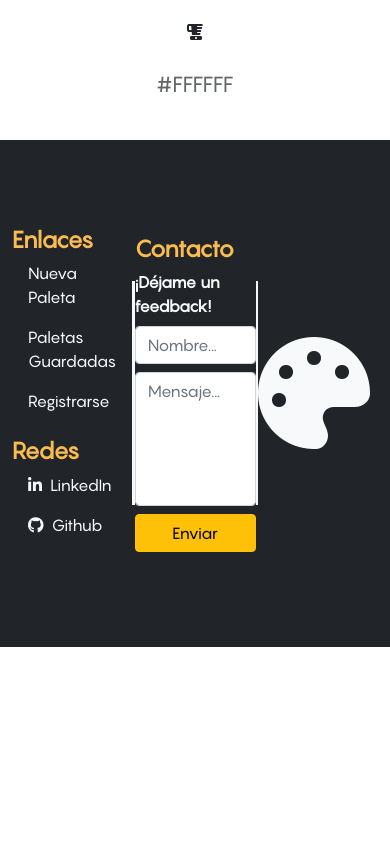
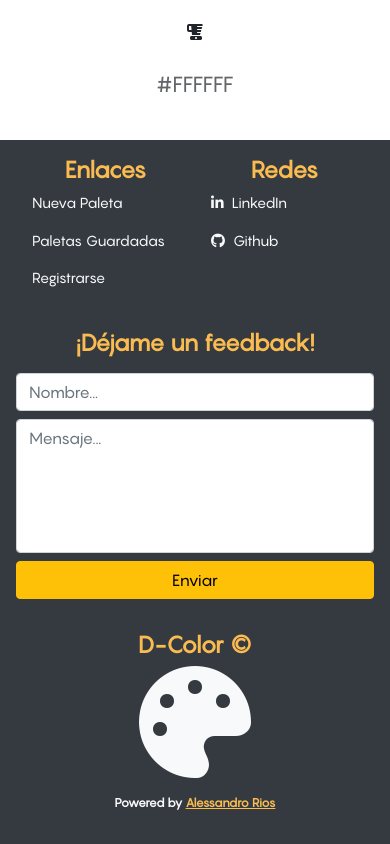
Before and after one commit to dalessandro07/d-color, a website: page index.html in a window 390 px wide. Shown: the part 791-1635 px from the top of the page. Before the commit the page ends 1438 px from the top, so only its background shows below. Drawn offline with nearby package versions, Linux system fonts and the light colour scheme; some packages are replaced by stand-ins of ours; no server answers; a script that the page names is missing.

Commit message:
bugs fixed, cambios generales, footer optimizado

```diff
--- a/css/styles.css
+++ b/css/styles.css
@@ -119,7 +119,7 @@ input:focus {
 
 .contenedor-paleta-hora {
     flex: auto;
-    flex-grow: 0;
+    align-items: center;
 }
 
 .contenedor-colores {
@@ -331,8 +331,8 @@ input:focus {
 /* FOOTER */
 
 .footer {
-    height: 60vh;
-    background-color: var(--bs-gray-900);
+    height: auto;
+    background-color: var(--bs-gray-800);
 }
 
 .flex-padre-footer {
@@ -340,20 +340,52 @@ input:focus {
     justify-content: space-between;
     align-items: center;
     height: 100%;
+    padding: 1rem;
 }
 
-.lista-enlaces {
-    padding-left: 0;
+.titulo-footer {
+    color: var(--orange);
+    font-weight: bold;
+    width: 100%;
+    text-align: center;
+}
+
+.items-footer {
+    flex-grow: 1;
+    justify-content: center;
+}
+
+.separador {
+    height: 14rem;
+    width: 1px;
+    margin: 0 2rem;
+    background-color: var(--bs-gray-100);
+}
+
+/* ENLACES */
+
+.contenedor-enlaces-padre {
+    width: 72.5%;
 }
 
 .lista-item {
     color: var(--bs-gray-100);
 }
 
-.titulo-footer {
-    color: var(--orange);
-    font-weight: bold;
+.lista-item:active,
+.lista-item:hover {
+    color: var(--beige);
 }
+
+/* REDES */
+
+.contenedor-redes,
+.contenedor-contacto,
+.contenedor-enlaces {
+    width: 100%;
+}
+
+/* CONTACTO */
 
 .form-control {
     margin-top: 1.75rem;
@@ -363,19 +395,18 @@ input:focus {
     box-shadow: 0px 2px 9px 4px var(--orange) !important;
 }
 
+/* LOGO */
+
 .contenedor-logo {
+    width: 60%;
     display: flex;
     align-items: center;
 }
 
-.separador {
-    height: 14rem;
-    width: 5px;
-    background-color: var(--bs-gray-100);
-}
-
 .icono-footer {
     font-size: 7rem;
+    width: 100%;
+    text-align: center;
     color: var(--bs-gray-100);
 }
 
@@ -427,6 +458,84 @@ input:focus {
     .contenedor-hex {
         margin: 1rem auto 0 auto;
         width: fit-content;
+    }
+
+    /* FOOTER */
+
+    .footer {
+        height: 100vh;
+    }
+
+    .flex-padre-footer {
+        display: grid;
+        grid-template-columns: 1fr 1fr;
+        grid-template-rows: 1fr 1fr;
+    }
+
+    .contenedor-enlaces-padre {
+        font-size: 0.9rem;
+        width: 100%;
+        flex-direction: row !important;
+        grid-column: 1 / 3;
+    }
+
+    .contenedor-redes {
+        height: 100%;
+        padding: 0.7rem 0;
+    }
+
+    .contenedor-contacto {
+        grid-column: 2 / 3;
+        grid-row: 2;
+    }
+
+    .contenedor-logo {
+        grid-column: 1 / 2;
+        grid-row: 2;
+        width: 100%;
+    }
+
+    .icono-footer {
+        font-size: 4rem;
+    }
+
+    .separador {
+        display: none;
+    }
+}
+
+@media (max-width: 430px) {
+    .footer {
+        height: auto;
+    }
+
+    .flex-padre-footer {
+        display: flex;
+        flex-direction: column;
+    }
+
+    .lista-enlaces {
+        padding: 0;
+    }
+
+    .contenedor-contacto {
+        margin-top: 1rem;
+    }
+
+    .contenedor-logo {
+        margin-top: 2rem;
+    }
+
+    .contenedor-redes {
+        padding: 0;
+    }
+
+    .icono-footer {
+        font-size: 7rem;
+    }
+
+    .separador {
+        display: none;
     }
 }
 
--- a/index.html
+++ b/index.html
@@ -137,28 +137,32 @@
             </main>
 
             <footer class="footer">
-                <div class="container flex-padre-footer">
-                    <div class="contenedor-enlaces h-100 d-flex flex-column justify-content-center">
+                <div class="flex-padre-footer container-fluid">
+                    <div class="items-footer contenedor-enlaces-padre h-100 d-flex flex-column justify-content-center">
+                        <div class="contenedor-enlaces">
                             <h3 class="titulo-footer m-0">Enlaces</h3>
                             <ul class="lista-enlaces">
                                 <li class="lista-item nueva-paleta nav-link">Nueva Paleta</li>
                                 <li class="lista-item paletas-guardadas-link nav-link">Paletas Guardadas</li>
                                 <li class="lista-item register nav-link">Registrarse</li>
                             </ul>
+                        </div>
+                        <div class="contenedor-redes">
                             <h3 class="titulo-footer m-0">Redes</h3>
                             <ul class="lista-enlaces" style="list-style: none">
-                            <li class="lista-item nueva-paleta">
+                                <li class="lista-item">
                                     <a target="_blank" class="nav-link lista-item" href="https://www.linkedin.com/in/alessandro-rios/"><i class="me-2 fab fa-linkedin-in"></i>LinkedIn</a>
                                 </li>
-                            <li class="lista-item paletas-guardadas-link">
+                                <li class="lista-item">
                                     <a target="_blank" class="nav-link lista-item" href="https://github.com/dalessandro07"><i class="me-2 fab fa-github"></i>Github</a>
                                 </li>
                             </ul>
                         </div>
+                    </div>
                     <div class="separador"></div>
-                    <div class="contenedor-contacto h-100 d-flex flex-column justify-content-center">
-                        <h3 class="titulo-footer">Contacto</h3>
-                        <b style="color: var(--bs-gray-100)">¡Déjame un feedback!</b>
+                    <div class="items-footer contenedor-contacto d-flex flex-column justify-content-between">
+                        <h3 class="titulo-footer">¡Déjame un feedback!</h3>
+                        <div class="contacto-sm">
                             <div class="contenedor-form">
                                 <form action="https://formsubmit.co/dev.alessandro@hotmail.com" method="POST">
                                     <div class="d-flex flex-column">
@@ -171,9 +175,14 @@
                                 </form>
                             </div>
                         </div>
+                    </div>
                     <div class="separador"></div>
-                    <div class="contenedor-logo h-100">
+                    <div class="items-footer contenedor-logo h-100">
+                        <div class="logo-item">
+                            <h3 class="titulo-footer">D-Color &copy</h3>
                             <i class="fas fa-palette me-2 icono-footer"></i>
+                            <b style="font-size: 0.75rem; color: var(--bs-gray-100); display: block; margin: 1rem 0">Powered by <a style="color: var(--orange)" href="https://www.linkedin.com/in/alessandro-rios/">Alessandro Rios</a></b>
+                        </div>
                     </div>
                 </div>
             </footer>
--- a/js/guardadas.js
+++ b/js/guardadas.js
@@ -17,7 +17,7 @@ $(".texto-guardadas").on("click", function () {
     $(".index").fadeIn("fast");
     $(".register-page").fadeOut("fast");
     $(".paletas-guardadas-page").fadeOut("fast");
-    window.location.href = "index.html#paleta-container";
+    window.location.href = "#paleta-container";
 });
 
 /* CAPTURAR DATOS DEL LOCAL_STORAGE */
@@ -122,7 +122,9 @@ if (localStorage.getItem("paletas-guardadas")) {
                     title: "¡No olvides guardar los cambios! 💾",
                 });
 
-                window.scrollTo(1000, document.body.scrollHeight);
+                setTimeout(() => {
+                    window.location.href = "#paleta-container";
+                }, 900);
             } else if (result.isDenied) {
                 let paleta = JSON.parse(localStorage.getItem("paletas-guardadas"));
                 let indice = $(this).index(".paleta-guardada");
--- a/js/main.js
+++ b/js/main.js
@@ -12,6 +12,8 @@ $(".nueva-paleta").click(function () {
     $(".contenedor-paleta").fadeIn("fast");
     $(".register-page").fadeOut("fast");
     $(".paletas-guardadas-page").fadeOut("fast");
+
+    window.location.href = "#paleta-container";
 });
 
 /* SCROLL Y CLICK DERECHO */
@@ -380,7 +382,7 @@ $(".fa-save").on("click", function () {
 
     if (localStorage.getItem("paleta")) {
         if (localStorage.getItem("email") && localStorage.getItem("password") && localStorage.getItem("check")) {
-            if (paletasGuardadas.length <= 10) {
+            if (paletasGuardadas.length <= 30) {
                 if (localStorage.getItem("indice")) {
                     paletasGuardadas[localStorage.getItem("indice")] = { paleta: paleta, hora: obtenerHora() };
                     localStorage.setItem("paletas-guardadas", JSON.stringify(paletasGuardadas));
@@ -457,7 +459,7 @@ $(".fa-save").on("click", function () {
                 });
                 Toast.fire({
                     icon: "error",
-                    title: "¡Sólo puedes guardar 10 paletas!",
+                    title: "¡Sólo puedes guardar 30 paletas!",
                 });
             }
         } else {
```
Lines whose indentation alone changed are shown as unchanged.
